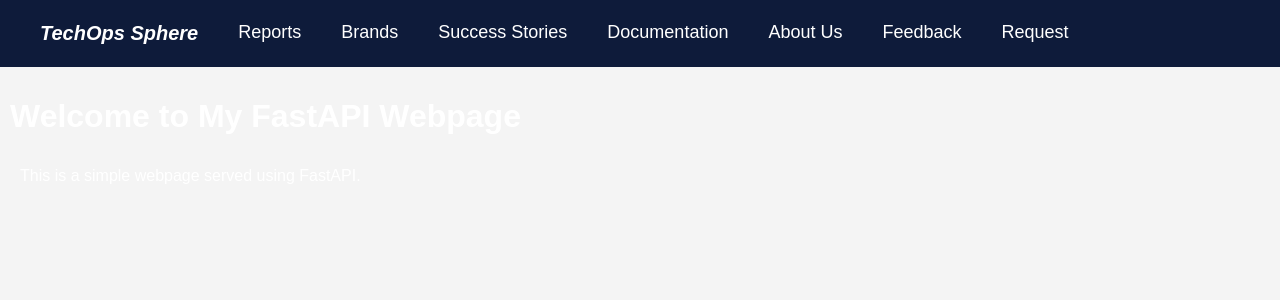
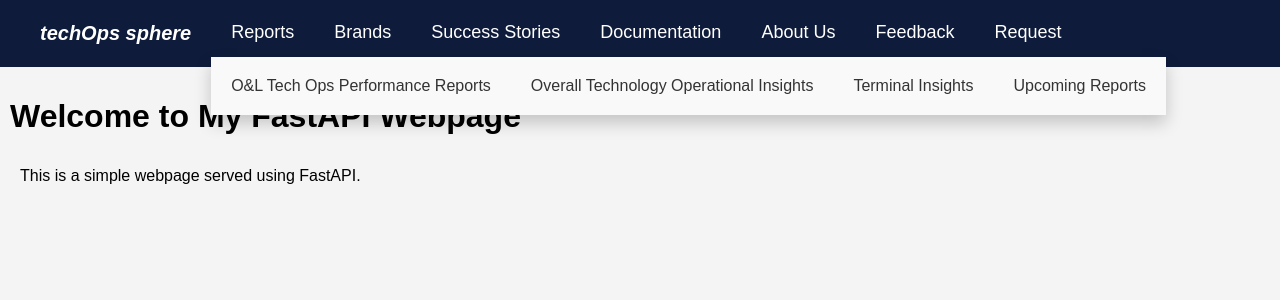
Before and after one commit to harshalraut23/topspheredev, a FastAPI app: page / in a window 1280 px wide. Shown: the top 300 px of the page. Run offline with FastAPI, Linux system fonts and the light colour scheme.

Commit message:
dropdown bar made available

```diff
--- a/static/styles.css
+++ b/static/styles.css
@@ -1,26 +1,28 @@
+/* Ensure the body color is readable */
 body {
     font-family: 'Source Sans Pro', sans-serif;
     margin: 0;
     padding: 0;
     background-color: #f4f4f4;
-    color: #FFFFFF;
+    color: #000000; /* Change text color to black for readability */
     overflow-x: hidden;
+    padding-bottom: 50px; /* Ensure enough space for dropdown visibility */
 }
 
 .navbar {
     display: flex;
     background-color: #0E1B3A;
-    overflow: hidden;
+    overflow: visible; /* Ensure it doesn’t clip the dropdown */
     padding: 10px 20px;
     justify-content: flex-start;
-    font-size: 18px;   /* Increase the text size */
+    font-size: 18px; /* Increase the text size */
 }
 
 .navbar a {
     float: left;
     display: block;
     color: white;
-    text-align: left;
+    text-align: center; /* Center text alignment */
     padding: 12px 20px;
     text-decoration: none;
 }
@@ -32,7 +34,7 @@ body {
 
 .navbar a.active {
     color: white;
-    font-size: 20px;   /* Increase the text size */
+    font-size: 20px; /* Increase the text size */
     font-weight: bold; /* Make the text bold */
     font-style: italic; /* Make the text italic */
 }
@@ -51,28 +53,34 @@ body {
     display: none;
     position: absolute;
     background-color: #f9f9f9;
-    min-width: 250px;
+    min-width: 300px; /* Ensure the width is enough */
     box-shadow: 0px 8px 16px 0px rgba(0,0,0,0.2);
-    z-index: 1;
-    top: 48px; /* Align the dropdown with the menu */
-    left: 0; /* Align with the left of the menu item */
+    z-index: 999; /* Ensure it's above other content */
+    top: 100%; /* Position below the dropdown button */
+    left: 0;
+    padding: 10px 0; /* Optional padding */
+    overflow: visible; /* Allow overflow if needed */
+    display: flex; /* Align items horizontally */
+    flex-direction: row; /* Align items in a row */
 }
 
 .dropdown-content a {
-    color: black;
-    padding: 12px 16px;
+    color: #333; /* Change to dark color for readability */
+    padding: 10px 20px; /* Adjust padding to fit horizontally */
+    font-size: 16px; /* Increase font size */
     text-decoration: none;
     display: block;
     text-align: left;
+    white-space: nowrap; /* Prevent text wrapping */
 }
 
 .dropdown-content a:hover {
-    background-color: #ddd;
-    color: black;
+    background-color: #240505;
+    color: #f4f4f4;
 }
 
 .dropdown:hover .dropdown-content {
-    display: block;
+    display: flex; /* Display flex to show items horizontally */
 }
 
 h1 {
--- a/templates/index.html
+++ b/templates/index.html
@@ -9,7 +9,7 @@
 </head>
 <body>
     <div class="navbar">
-        <a href="/" class="active">TechOps Sphere</a>
+        <a href="/" class="active">techOps sphere</a>
         <div class="dropdown">
             <a href="#reports" class="dropbtn">Reports</a>
             <div class="dropdown-content">
```
